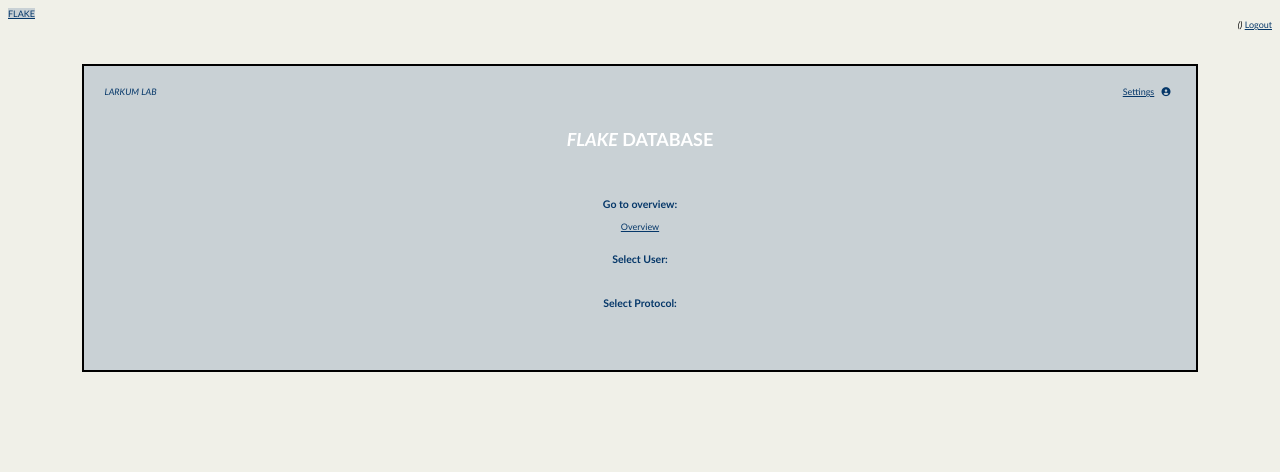
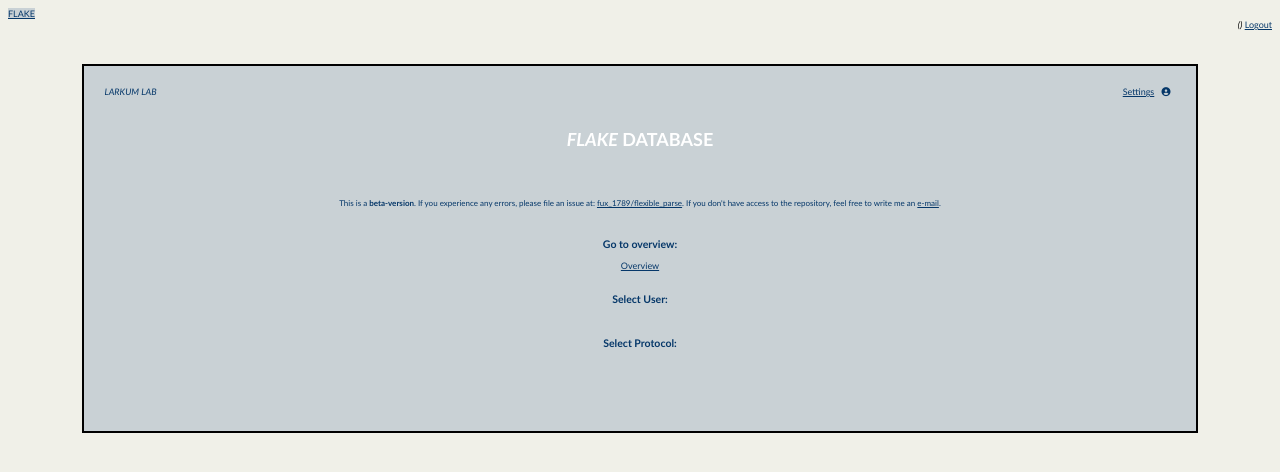
Before and after one commit to georgbuechner/flake, a Flask app: template src/templates/index.html in a window 1280 px wide. Shown: the top 472 px of the page. Run offline with Flask 3, Linux system fonts and the light colour scheme; the template is opened without the code that fills it, so the values that code supplies are empty; parts of the project's set-up code (start-up, migrations or seed data) failed here and were passed over; some libraries are stand-ins or nearby versions.

Commit message:
Adds beta-version notice

```diff
--- a/src/templates/index.html
+++ b/src/templates/index.html
@@ -27,6 +27,12 @@
     </div>
     <h1><i>FLAKE</i> DATABASE</h1>
 
+    <p style="font-size: 8px">This is a <b>beta-version</b>. If you experience any errors, please file an issue
+    at: <a href="https://gin.g-node.org/fux_1789/flexible_parse">fux_1789/flexible_parse</a>.
+    If you don't have access to the repository, feel free to write me an
+    <a href="mailto:jan.dick@bdp.org">e-mail</a>.</p>
+    <br>
+
     <h3>Go to overview:</h3>
     <a href="/overview">Overview</a>
 
@@ -52,6 +58,8 @@
       </li>
     {% endfor %}
     </ul>
+    <br>
+    <br>
 
   </div>
 </body>
```
